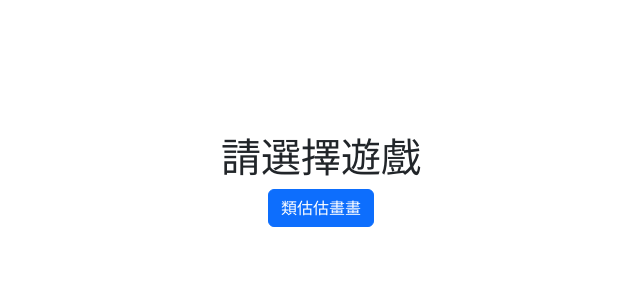
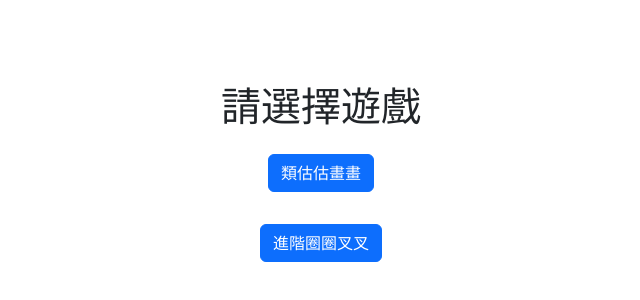
Before and after one commit to mawarutuco/Advanced-Tic-Tac-Toe, a React (Create React App) app: page / in a window 1280 px wide. Shown: the part 212-512 px from the top of the page, without its empty margins (319-959 px from the left). Built offline with nearby package versions, Linux system fonts and the light colour scheme.

Commit message:
增加進階圈圈叉叉

```diff
--- a/src/pages/Home.jsx
+++ b/src/pages/Home.jsx
@@ -4,9 +4,10 @@ import { useNavigate } from "react-router-dom";
 function Home() {
   const navigate = useNavigate();
   return (
-    <div className="container d-flex flex-column justify-content-center align-items-center ">
+    <div className="my_show_move_up container d-flex flex-column justify-content-center align-items-center ">
       <h1>請選擇遊戲</h1>
-      <MyBtn text="類估估畫畫" onClick={() => navigate("/alias-game")} />
+      <MyBtn text="類估估畫畫" onClick={() => navigate("/alias-game")} btnClass="m-3"/>
+      <MyBtn text="進階圈圈叉叉" onClick={() => navigate("/advanced-tic-tac-toe")} btnClass="m-3" />
     </div>
   );
 }
```
